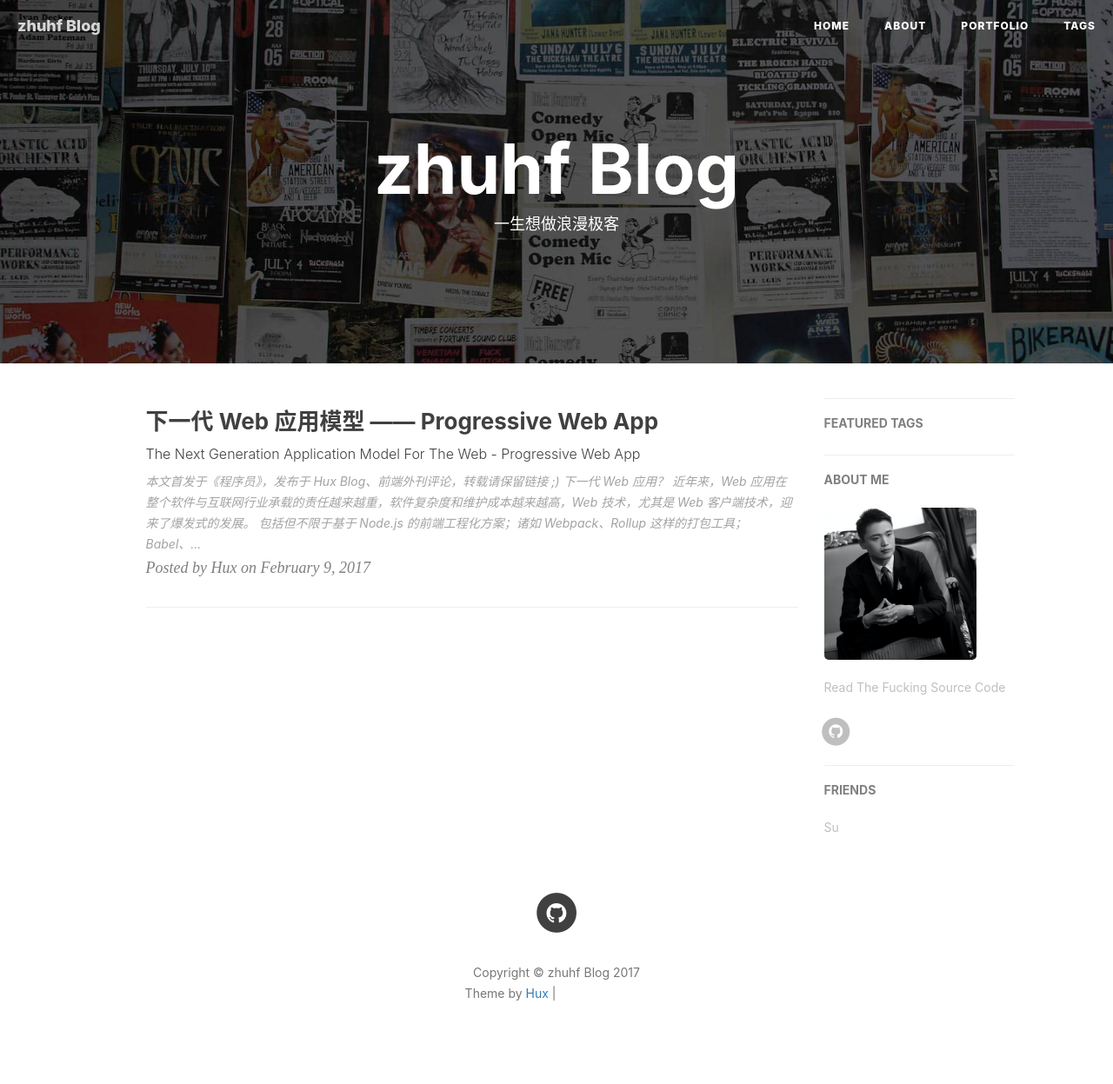
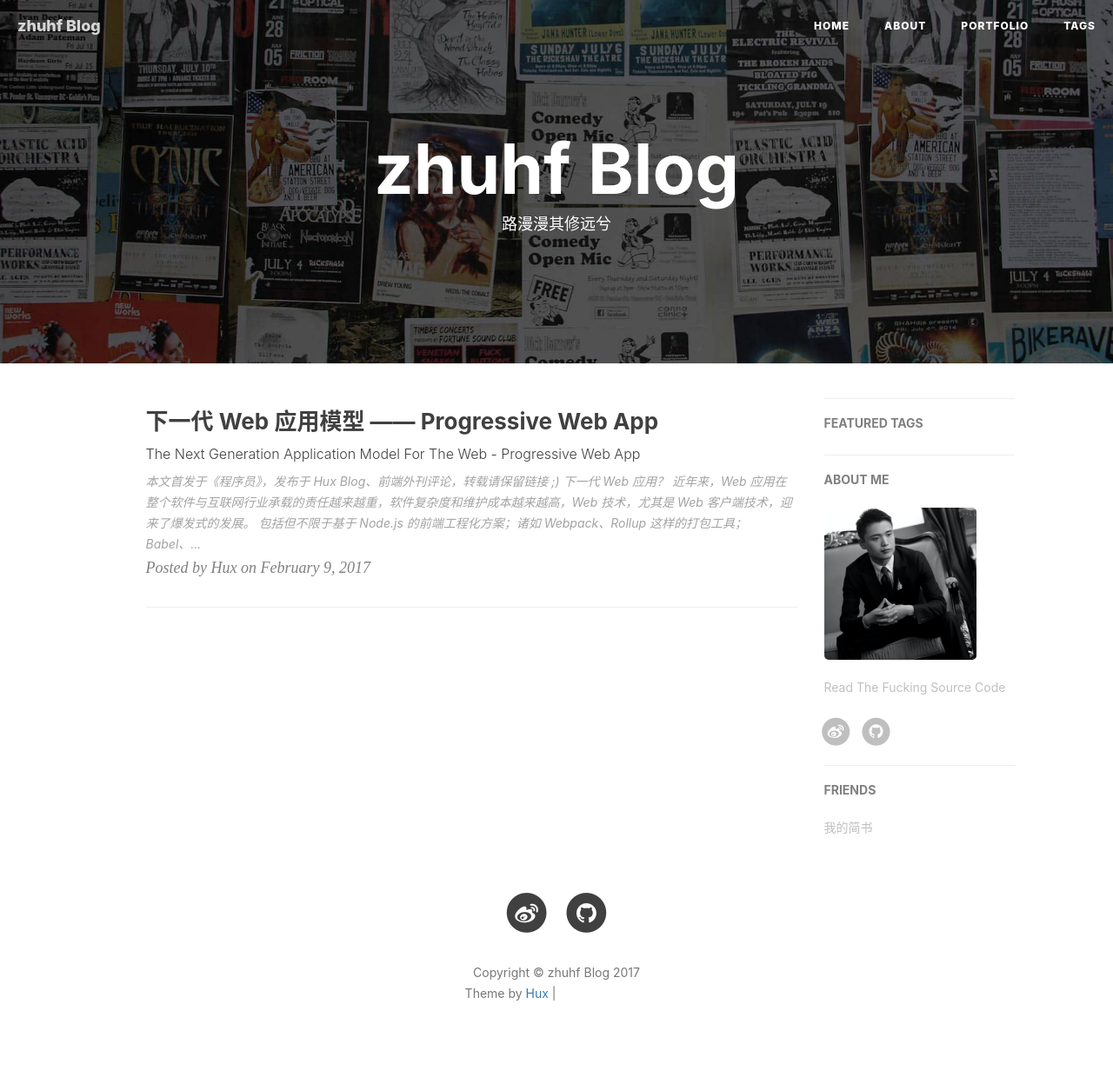
Before and after one commit to hiphonezhu/hiphonezhu.github.io, a Jekyll site: the page built from index.html, in a window 1280 px wide. Shown: the whole page at 87% size. Built offline with Jekyll 4.4.1, drawn with Linux system fonts in a browser that asks for light colours; nearby versions of some CDN libraries; the list of posts is cut into pages by our own code; comment, search, counter and statistics services are not loaded; grey boxes are pictures that could not be loaded.

Commit message:
no message

```diff
--- a/_config.yml
+++ b/_config.yml
@@ -12,9 +12,9 @@ baseurl: ""                             # for example, '/blog' if your blog host
 
 # SNS settings
 RSS: false
-#weibo_username:
+weibo_username: zhuhf_wb
 #zhihu_username:
-github_username:    hiphonezhu
+github_username: hiphonezhu
 #twitter_username:
 #facebook_username:
 # linkedin_username:  firstname-lastname-idxxxx
@@ -90,7 +90,7 @@ service-worker: true
 # Friends
 friends: [
     {
-        title: "Su",
-        href: "http://su.gallery/"
+        title: "我的简书",
+        href: "http://www.jianshu.com/u/608388191fc6"
     }
 ]
--- a/about.html
+++ b/about.html
@@ -1,7 +1,7 @@
 ---
 layout: page
 title: "About"
-description: "Hey, this is Hux."
+description: "Hey, this is zhuhf."
 header-img: "img/about-bg.jpg"
 ---
 
--- a/index.html
+++ b/index.html
@@ -1,6 +1,6 @@
 ---
 layout: page
-description: "一生想做浪漫极客"
+description: "路漫漫其修远兮"
 ---
 
 {% for post in paginator.posts %}
```
